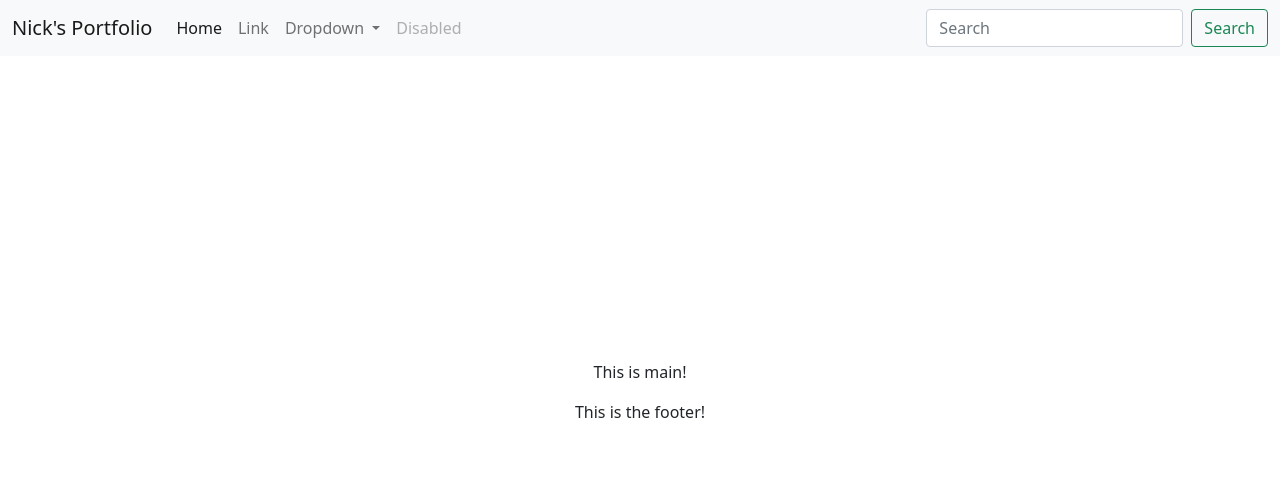
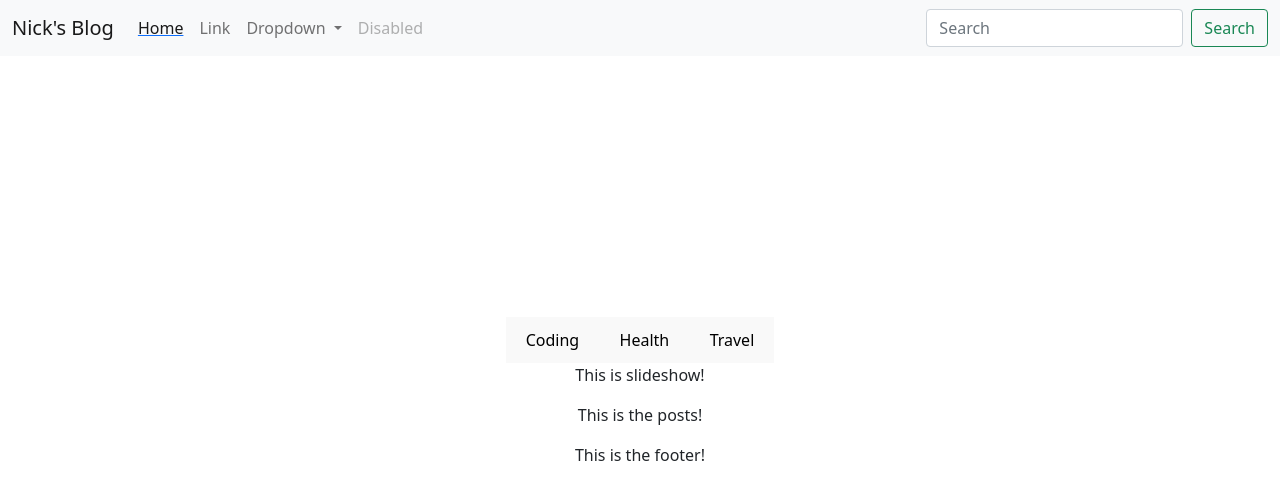
Before and after one commit to Nikoloz97/Blog, a Vue app: page / in a window 1280 px wide. Shown: the top 500 px of the page. Built offline with nearby package versions, Linux system fonts and the light colour scheme; the HTML template or start-up script is replaced by a standard one.

Commit message:
Created mock get, post, delete requests

```diff
--- a/package.json
+++ b/package.json
@@ -12,6 +12,7 @@
     "@popperjs/core": "^2.11.6",
     "bootstrap": "^5.0.0-beta3",
     "core-js": "^3.6.5",
+    "pinia": "^2.0.30",
     "vue": "^3.2.45",
     "vue-router": "^4.1.6"
   },
--- a/src/components/Health/AllPosts.vue
+++ b/src/components/Health/AllPosts.vue
@@ -1,6 +1,6 @@
 <template>
 
-    <p>This is the footer!</p>
+    <p>This is the Health!</p>
 
 </template>
 
--- a/src/components/NavBar/Navbar.vue
+++ b/src/components/NavBar/Navbar.vue
@@ -3,14 +3,14 @@
     <!-- Fixed-top = sticks navbar to top of page -->
 <nav class="navbar navbar-expand-lg navbar-light bg-light fixed-top">
   <div class="container-fluid">
-    <a class="navbar-brand" href="#">Nick's Portfolio</a>
+    <a class="navbar-brand" href="#">Nick's Blog</a>
     <button class="navbar-toggler" type="button" data-bs-toggle="collapse" data-bs-target="#navbarSupportedContent" aria-controls="navbarSupportedContent" aria-expanded="false" aria-label="Toggle navigation">
       <span class="navbar-toggler-icon"></span>
     </button>
     <div class="collapse navbar-collapse" id="navbarSupportedContent">
       <ul class="navbar-nav me-auto mb-2 mb-lg-0">
         <li class="nav-item">
-          <a class="nav-link active" aria-current="page" href="#">Home</a>
+          <router-link to="/"><a class="nav-link active" aria-current="page" href="#">Home</a></router-link>
         </li>
         <li class="nav-item">
           <a class="nav-link" href="#">Link</a>
--- a/src/main.js
+++ b/src/main.js
@@ -1,6 +1,7 @@
 import { createApp } from 'vue'
+import {createPinia} from 'pinia'
 import './style.css'
 import App from './App.vue'
 import router from './router/index.js'
 
-createApp(App).use(router).mount('#app')
+createApp(App).use(router).use(createPinia()).mount('#app')
--- /dev/null
+++ b/src/stores/TravelStore.js
@@ -0,0 +1,17 @@
+import {defineStore} from 'pinia'
+
+// Essentially one giant constructor
+export const useTravelStore = defineStore('travel',{
+    state: () => ({
+        countriesVisited: ['France', 'Georgia', 'Mexico', 'Netherlands']
+    }),
+    getters: {
+        getLatestCountry: (state) => state.countriesVisited[state.countriesVisited.length - 1]
+    },
+    // These are equivalent to mutations
+    actions: {
+        addCountry(country) {
+            this.countriesVisited.push(country)
+        }
+    }
+})
--- a/src/views/Coding.vue
+++ b/src/views/Coding.vue
@@ -1,8 +1,10 @@
 <template>
-    <p>This is Coding</p>
-    </template>
+    <all-posts/>
+
+</template>
 
 <script setup>
+import AllPosts from '../components/Coding/AllPosts.vue';
 
 </script>
 
--- a/src/views/Health.vue
+++ b/src/views/Health.vue
@@ -1,8 +1,13 @@
 <template>
-    <p>This is Health!</p>
+
+
+<all-posts/>
+
+
 </template>
 
 <script setup>
+import AllPosts from '../components/Health/AllPosts.vue';
 
 </script>
 
--- a/src/views/Home.vue
+++ b/src/views/Home.vue
@@ -1,8 +1,17 @@
 <template>
-    <p>This is main!</p>
-    </template>
 
-<script>
+<router-link to="/Coding"><button>Coding</button></router-link>
+<router-link to="/Health"><button>Health</button></router-link>
+<router-link to="/Travel"><button>Travel</button></router-link>
+
+<slide-show/>
+<all-posts/>
+
+</template>
+
+<script setup>
+import AllPosts from '../components/Home/AllPosts.vue';
+import SlideShow from '../components/Home/Slideshow.vue';
 
 </script>
 
--- a/src/views/Travel.vue
+++ b/src/views/Travel.vue
@@ -1,8 +1,11 @@
 <template>
-<p>This is travel!</p>
+
+<all-posts/>
+
 </template>
 
 <script setup>
+import AllPosts from '../components/Travel/AllPosts.vue';
 
 </script>
 
```
Also changed, not shown: 1 other file (tests, documents, lock files or other folders).
